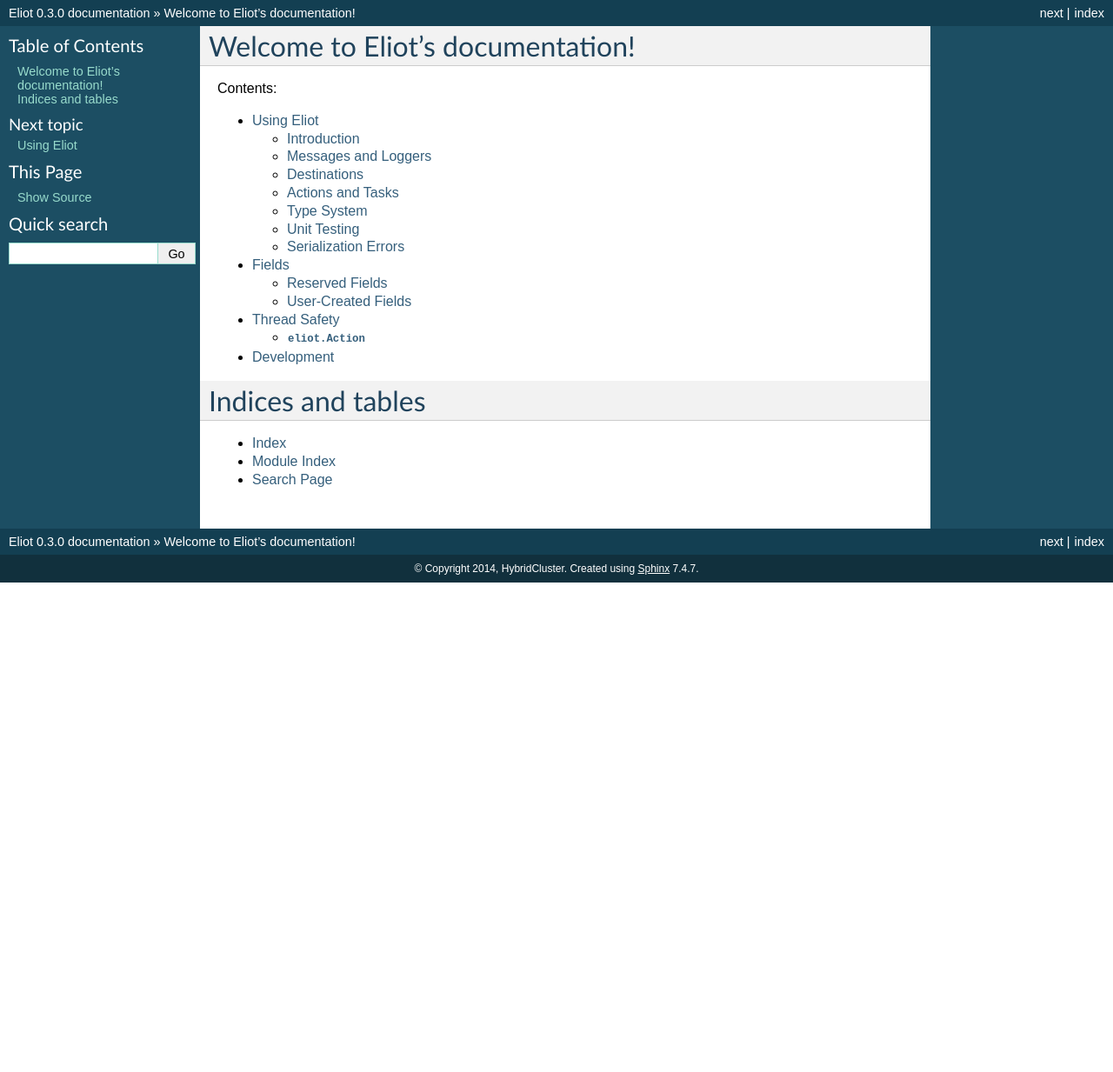
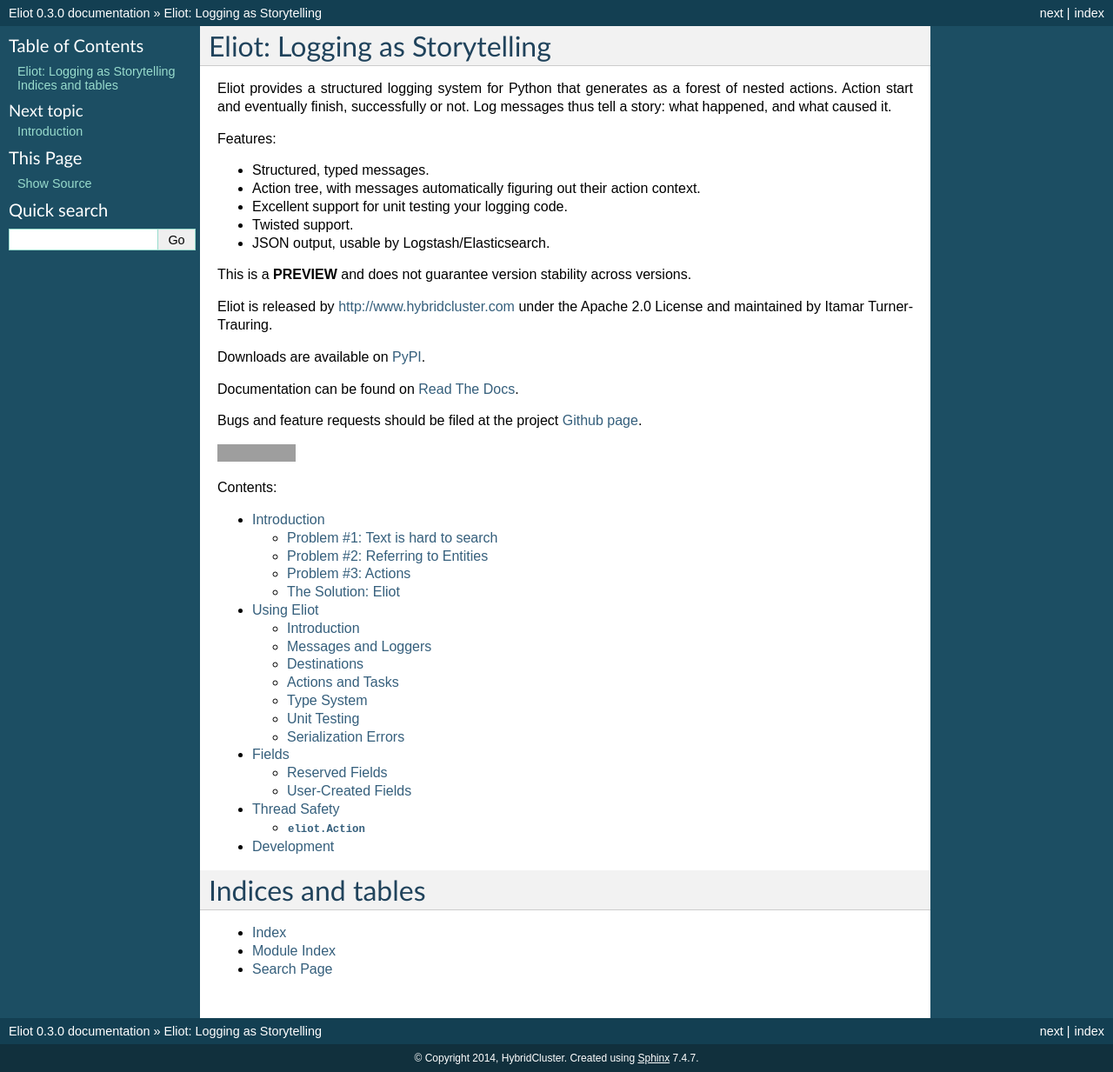
Before and after one commit to itamarst/eliot, a Sphinx documentation site: the page built from docs/source/index.rst, in a window 1280 px wide. Shown: the whole page at 87% size. Built offline with Sphinx 7.4.7, drawn with Linux system fonts in a browser that asks for light colours; before the commit the page ends 900 px from its top, so only the background shows below that; some of the changed lines change nothing that is shown; grey boxes are pictures that could not be loaded.

Commit message:
Add introductory documentation.

```diff
--- a/docs/source/index.rst
+++ b/docs/source/index.rst
@@ -1,9 +1,9 @@
-Welcome to Eliot's documentation!
-=================================
+.. include:: ../../README.rst
 
 Contents:
 
 .. toctree::
+   introduction
    usage
    fields
    threads
--- /dev/null
+++ b/docs/source/introduction.rst
@@ -0,0 +1,200 @@
+Introduction
+============
+
+The log messages generated by a piece software tell a story: what, where, when, even why and how if you’re lucky. The readers of this story are more often than not other programs: monitoring systems, performance tools, or just filtering the messages down to something a human can actually comprehend. Unfortunately the output of most logging systems is ill-suited to being read by programs. Even worse, most logging systems omit critical information that both humans and their programs need.
+
+Problem #1: Text is hard to search
+^^^^^^^^^^^^^^^^^^^^^^^^^^^^^^^^^^
+
+Let’s say you want to find all the log messages about a specific person. A first pass of log messages might look like this:
+
+    Sir James Chettam was going to dine at the Grange to-day with another gentleman whom the girls had never seen, and about whom Dorothea felt some venerating expectation.
+    …
+    If Miss Brooke ever attained perfect meekness, it would not be for lack of inward fire.
+
+You could do a text search for log messages containing the text “Dorothea”, but this is likely to fail for some types of searches. You might want to searching for actions involving dinner, but then you would need to search for “dine” and “dinner” and perhaps other words well. A library like `structlog`_ that can generate structured log messages will solve this first problem. You could define a “person” field in your messages and then you can search for all messages where ``person == "Dorothea"`` as well as other structured queries.
+
+.. _structlog: https://structlog.readthedocs.org/
+
+
+Problem #2: Referring to Entities
+^^^^^^^^^^^^^^^^^^^^^^^^^^^^^^^^^
+
+Every time a log message is written out you need to decide how to refer to the objects being logged. In the messages we saw above “Dorothea” and “Miss Brooke” are in fact different identifiers for the same person. Having structured messages doesn’t help us find all messages about a specific entity if the object is referred to inconsistently. What you need is infrastructure for converting specific kinds of objects in your code to fields in your structured log messages. Then you can just say “log a message that refers to this Person” and that reusable code will make sure the correct identifier is generated.
+
+
+Problem #3: Actions
+^^^^^^^^^^^^^^^^^^^
+
+Most log messages in your program are going to involve actions:
+
+    Not long after that dinner-party she had become Mrs. Casaubon, and was on her way to Rome.
+
+A marriage has a beginning and eventually an end. The end may be successful, presuming “until death do us part” is a form of success, or a failure. The same is true of all actions, much like function calls in Python are started and eventually return a result or throw an exception. Actions may of course span multiple function calls or extended periods of time.
+
+Actions also generate other actions: a marriage leads to a trip to Rome, the trip to Rome might lead to a visit to the Vatican Museum, and so on. Other unrelated actions are occurring at the same time, resulting in a forest of actions, with root actions that grow a tree of child actions.
+
+You might want to trace an action from beginning to end, e.g. to measure how long it took to run. You might want to know what high-level action caused a particular unexpected low-level action. You might want to know what actions a specific entity was involved with. None of these are possible in most logging systems since they have no concept of actions to begin with.
+
+
+The Solution: Eliot
+^^^^^^^^^^^^^^^^^^^
+Eliot is designed to solve all of these problems. For simplicity's sake this example focuses on problems 1 and 3; problem 2 is covered by the serialization layer discussed later in the documentation.
+
+.. code-block:: python
+
+  from __future__ import unicode_literals
+  from eliot import Logger, Message
+
+  logger = Logger()
+
+  class Person(object):
+      def __init__(self):
+          self.seen = set()
+
+      def look(self, thing):
+          msg = Message.new(type="person:look",
+                            person=unicode(self),
+                            at=unicode(thing))
+          msg.write(logger)
+          self.seen.add(thing)
+
+
+  class Place(object):
+      def __init__(self, name):
+          self.name = name
+          self.contained = []
+
+      def travel(self, person):
+          msg = Message.new(type="place:travel",
+                            person=unicode(person),
+                            place=self.name)
+          msg.write(logger)
+          for thing in self.contained:
+              if isinstance(thing, Place):
+                  thing.travel(person)
+              else:
+                  person.look(thing)
+
+      @classmethod
+      def load(klass, name):
+          # Load a Place from the database and return it...
+
+
+  def honeymoon(family):
+      msg = Message.new(type="honeymoon",
+                        family=[unicode(person) for person in family])
+      msg.write(logger)
+      rome = Place.load("Rome, Italy")
+      for person in family:
+          rome.travel(person)
+
+If we run the honeymoon function we get log messages that trace what happened (for clarity I’ve omitted some fields, e.g. timestamp)::
+
+  {type: "honeymoon", family: ["Mrs. Casaubon", "Mr. Casaubon"]}
+  {type: "place:travel", person: "Mrs. Casaubon",
+   place: "Rome, Italy"}
+  {type: "place:travel", person: "Mrs. Casaubon",
+   place: "Vatican Museum, Rome, Italy"}
+  {type: "person:look", person: "Mrs. Casaubon", thing: "Statue #1"}
+  {type: "person:look", person: "Mrs. Casaubon", thing: "Statue #2"}
+  {type: "place:travel", person: "Mr. Casaubon",
+   place: "Rome, Italy"}
+  {type: "place:travel", person: "Mr. Casaubon",
+   place: "Vatican Museum, Rome, Italy"}
+  {type: "person:look", person: "Mr. Casaubon", thing: "Statue #1"}
+  {type: "person:look", person: "Mr. Casaubon", thing: "Statue #2"}
+
+We can see different messages are related insofar as they refer to the same person, or the same thing… but we can’t trace the relationship in terms of actions. Was looking at a statue the result of the honeymoon? There’s no way we can tell from the log messages. We could manually log start and finish messages but that won’t suffice when we have many interleaved actions involving the same objects. Which of twenty parallel HTTP request tried to insert a row into the database? Chronological messages simply cannot tell us that.
+
+The solution is to introduce two new concepts: actions and tasks. An “action” is something with a start and an end; the end can be successful or it can fail due to an exception. Log messages, as well as log actions, know the log action whose context they are running in. The result is a tree of actions. A “task” is a top-level action, a basic entry point into the program which drives other actions. The task is therefore the root of the tree of actions. For example, an HTTP request received by a web server might be a task.
+
+In our example we have one task (the honeymoon), an action (travel). We will leave looking as a normal log message because it always succeeds, and no other log message will ever need to run its context. Here’s how our code looks now:
+
+.. code-block:: python
+
+  from __future__ import unicode_literals
+  from eliot import Logger, Message, startAction, startTask
+
+  logger = Logger()
+
+  class Person(object):
+      def __init__(self):
+          self.seen = set()
+
+      def look(self, thing):
+          msg = Message.new(message_type="person:look",
+                            person=unicode(self),
+                            at=unicode(thing))
+          msg.write(logger)
+          self.seen.add(thing)
+
+
+  class Place(object):
+      # __init__ and load unchanged from above.
+
+      def travel(self, person):
+          with startAction(logger, "place:travel",
+                           person=unicode(person),
+                           place=self.name):
+              for thing in self.contained:
+                  if isinstance(thing, Place):
+                      thing.travel(person)
+                  else:
+                      person.look(thing)
+
+
+  def honeymoon(family):
+      with startTask(logger, "honeymoon",
+                     family=[unicode(person) for person in family]):
+          rome = Place.load("Rome, Italy")
+          for person in family:
+              rome.travel(person)
+
+Actions provide a Python context manager. When the action or task starts a start message is logged. If the block finishes successfully a success message is logged for the action; if an exception is thrown a failure message is logged for the action with the exception type and contents. Not shown here but supported by the API is the ability to add fields to the success or failure messages for an action. A similar API supports Twisted’s Deferreds.
+
+Here’s how the log messages generated by the new code look; I’ve added some indentation to highlight the containment hierarchy which can be easily computed from the message contents::
+
+  {task_uuid: "45352", task_level: "/", action_status: "started",
+   action_type: "honeymoon", family: ["Mrs. Casaubon", "Mr. Casaubon"]}
+
+      {task_uuid: "45352", task_level: "/1/", action_status: "started",
+       action_type: "place:travel", person: "Mrs. Casaubon", place: "Rome, Italy"}
+
+          {task_uuid: "45352", task_level: "/1/1/", action_status: "started",
+           action_type: "place:travel", person: "Mrs. Casaubon", place: "Vatican Museum, Rome, Italy"}
+
+              {task_uuid: "45352", task_level: "/1/1/",
+               message_type: "person:look", person: "Mrs. Casaubon", thing: "Statue #1"}
+
+              {task_uuid: "45352", task_level: "/1/1/",
+               message_type: "person:look", person: "Mrs. Casaubon", thing: "Statue #2"}
+
+          {task_uuid: "45352", task_level: "/1/1/", action_status: "succeeded",
+           action_type: "place:travel"}
+
+      {task_uuid: "45352", task_level: "/1/", action_status: "succeeded",
+       action_type: "place:travel"}
+
+      {task_uuid: "45352", task_level: "/2/", action_status: "started",
+       action_type: "place:travel", person: "Mr. Casaubon", place: "Rome, Italy"}
+
+          {task_uuid: "45352", task_level: "/2/1/", action_status: "started",
+           action_type: "place:travel", person: "Mr. Casaubon", place: "Vatican Museum, Rome, Italy"}
+
+              {task_uuid: "45352", task_level: "/2/1/",
+               message_type: "person:look", person: "Mr. Casaubon", thing: "Statue #1"}
+
+              {task_uuid: "45352", task_level: "/2/1/",
+               message_type: "person:look", person: "Mr. Casaubon", thing: "Statue #2"}
+
+          {task_uuid: "45352", task_level: "/2/1/", action_status: "succeeded",
+           action_type: "place:travel"}
+
+      {task_uuid: "45352", task_level: "/2/", action_status: "succeeded",
+       action_type: "place:travel"}
+
+  {task_uuid: "45352", task_level: "/", action_status: "succeeded",
+   action_type: "honeymoon"}
+
+No longer isolated fragments of meaning, our log messages are now a story. Log events have context, you can tell where they came from and what they led to without guesswork. Was looking at a statue the result of the honeymoon? It most definitely was.
```
